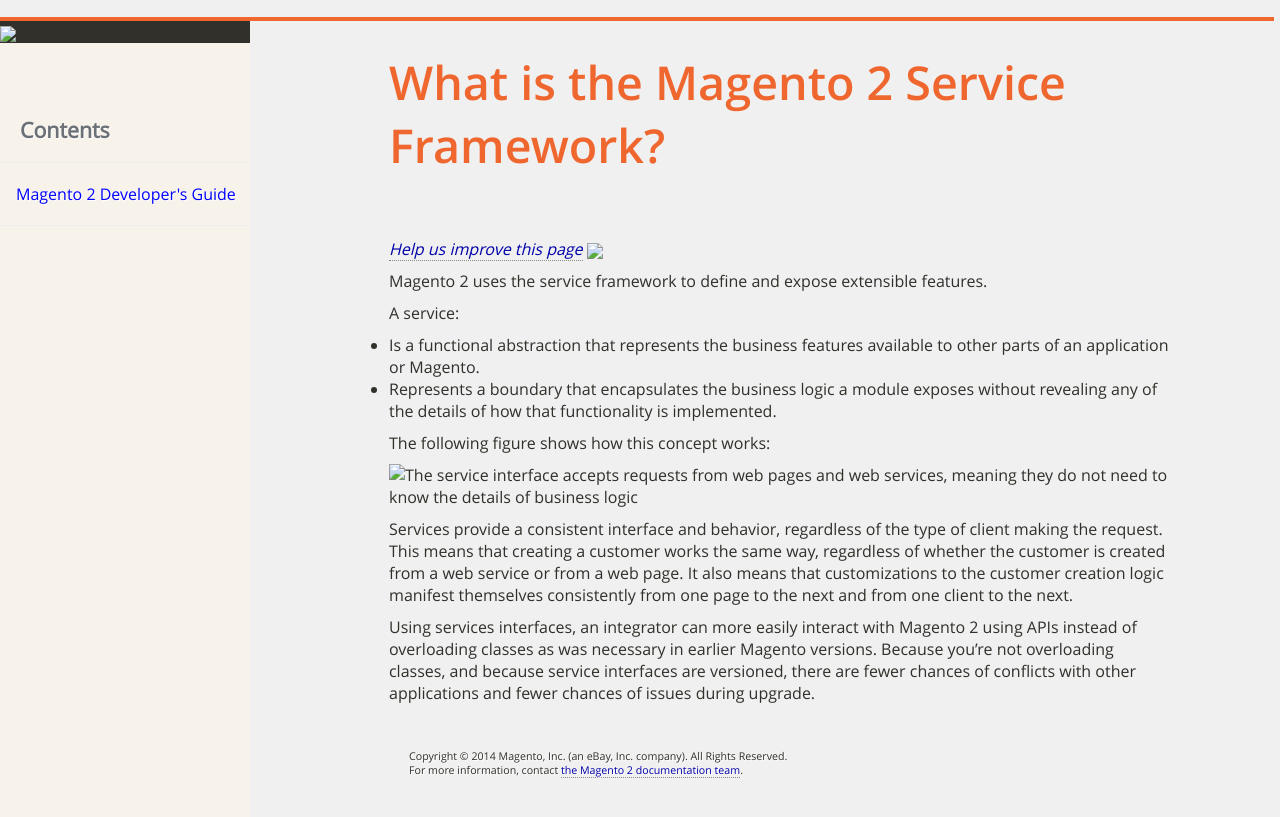
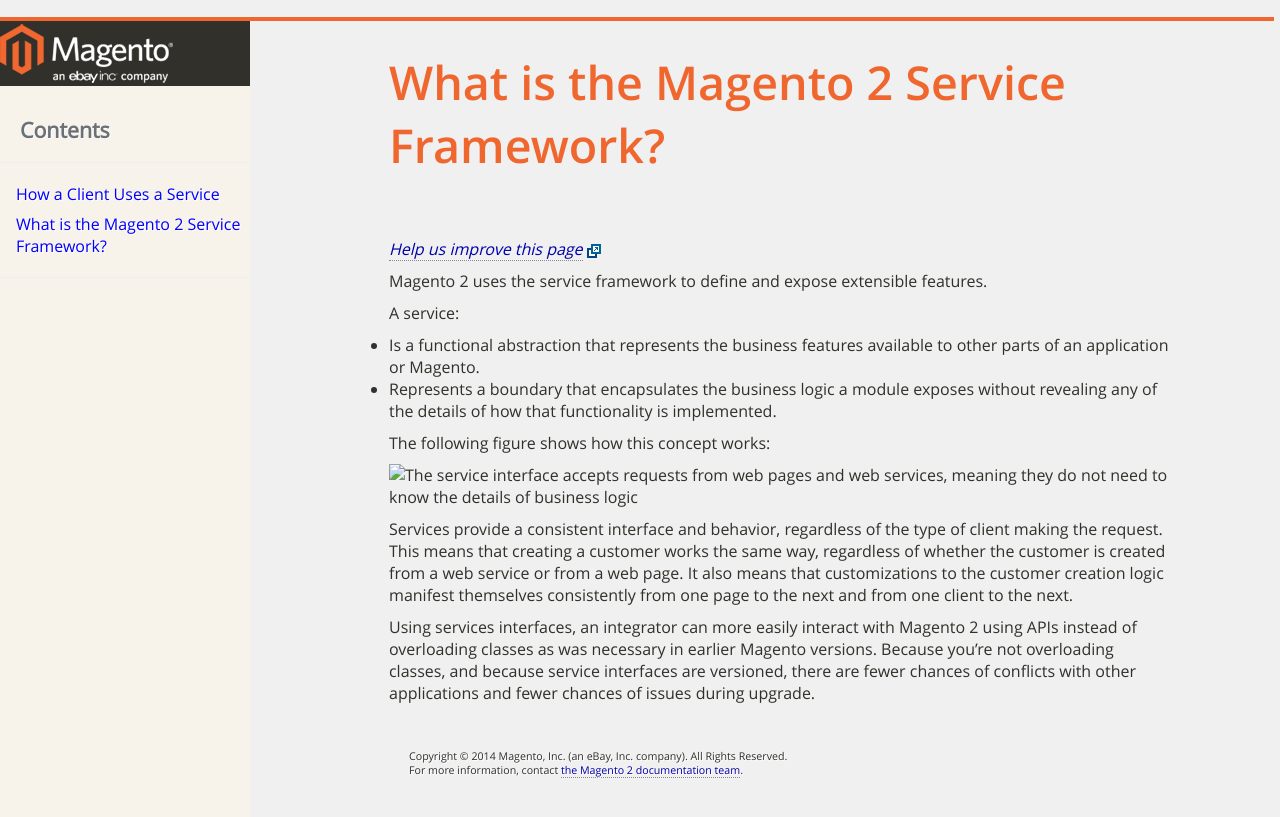
Before and after one commit to williangringo/devdocs-code-samples, a Jekyll site: the page built from guides/m2devgde/v1.0.0.0/what-is-svc.md, in a window 1280 px wide. Shown: the top 817 px of the page. Built offline with Jekyll 4.4.1, drawn with Linux system fonts in a browser that asks for light colours.

Commit message:
POC: Adjust paths and headers

```diff
--- a/_includes/header.html
+++ b/_includes/header.html
@@ -51,7 +51,7 @@
 
        <div id="sidebar-wrapper">
 	   <div class="logo">
-	   <a href="{{ site.baseurl }}/"><img src="images/magento-logo-m.png"></a>
+	   <a href="{{ site.baseurl }}/"><img src="{{ site.baseurl }}/images/magento-logo-m.png"></a>
 	   </div>
         <ul class="sidebar-nav">
           <li class="sidebar-brand"><h1 class="brand">Contents</h1><!-- <h3>{{ site.description }}</h3> --></li>
--- a/_includes/header_m2devgde.html
+++ b/_includes/header_m2devgde.html
@@ -50,7 +50,7 @@
 
        <div id="sidebar-wrapper">
 	   <div class="logo">
-	   <a href="{{ site.baseurl }}/"><img src="images/magento-logo-m.png"></a>
+	   <a href="{{ site.baseurl }}/"><img src="{{ site.baseurl }}/images/magento-logo-m.png"></a>
 	   </div>
         <ul class="sidebar-nav">
           <li class="sidebar-brand"><h1 class="brand">Contents</h1><!-- <h3>{{ site.description }}</h3> --></li>
--- /dev/null
+++ b/_layouts/howtom2devgde.html
@@ -0,0 +1,5 @@
+---
+---
+{% include header_m2devgde.html %}
+{{ content }}
+{% include footer.html %}
--- a/guides/m2devgde/v1.0.0.0/what-is-svc.md
+++ b/guides/m2devgde/v1.0.0.0/what-is-svc.md
@@ -1,11 +1,11 @@
 ---
-layout: howto
+layout: howtom2devgde
 title: What is the Magento 2 Service Framework?
 ---
 
 # What is the Magento 2 Service Framework?
 
-<p><a href="https://github.com/magento/devdocs-code-samples/blob/master/what-is-svc.md" target="_blank"><em>Help us improve this page</em></a>&nbsp;<img src="images/newWindow.gif"/></p>
+<p><a href="https://github.com/magento/devdocs-code-samples/blob/master/what-is-svc.md" target="_blank"><em>Help us improve this page</em></a>&nbsp;<img src="{{ site.baseurl }}/images/newWindow.gif"/></p>
 
 Magento 2 uses the service framework to define and expose extensible features.
 
```
Also changed, not shown: guides/m2devgde/v1.0.0.0/svc-how-to-use.md (+2 -2 lines).
